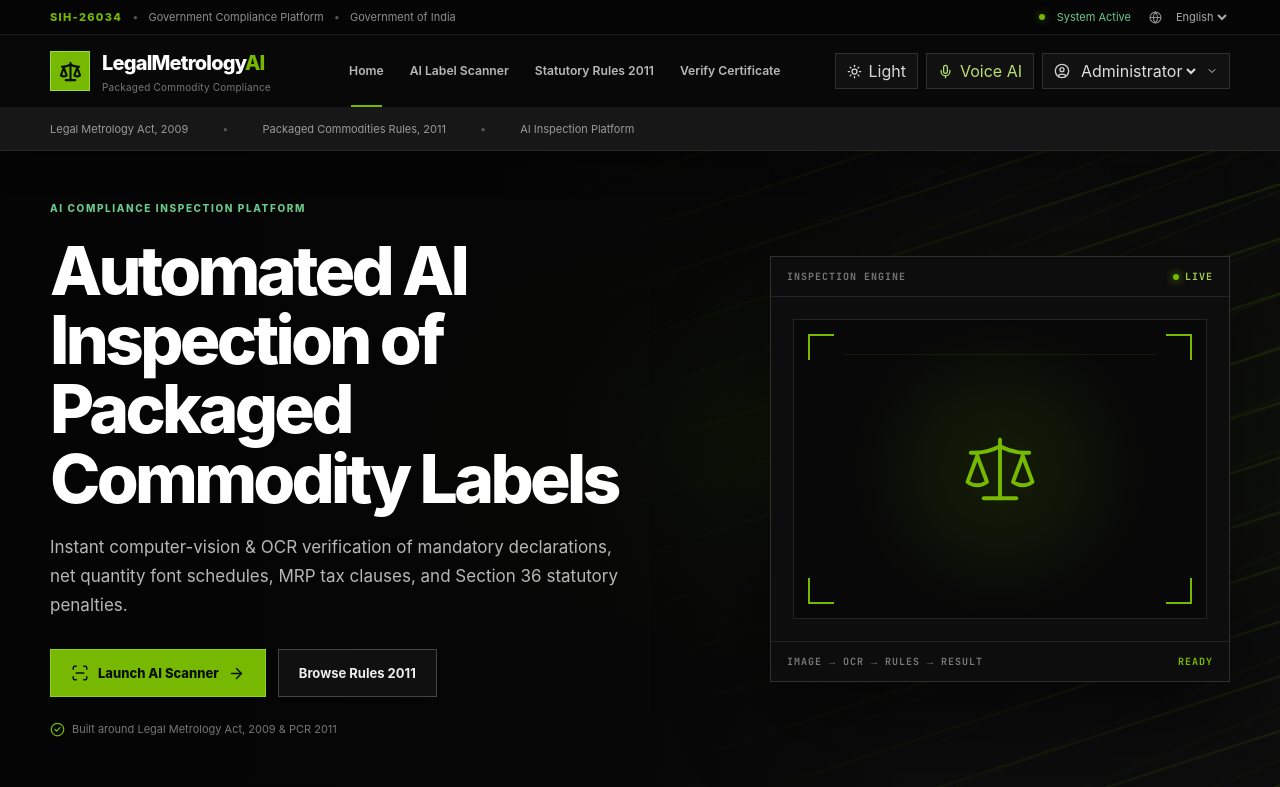
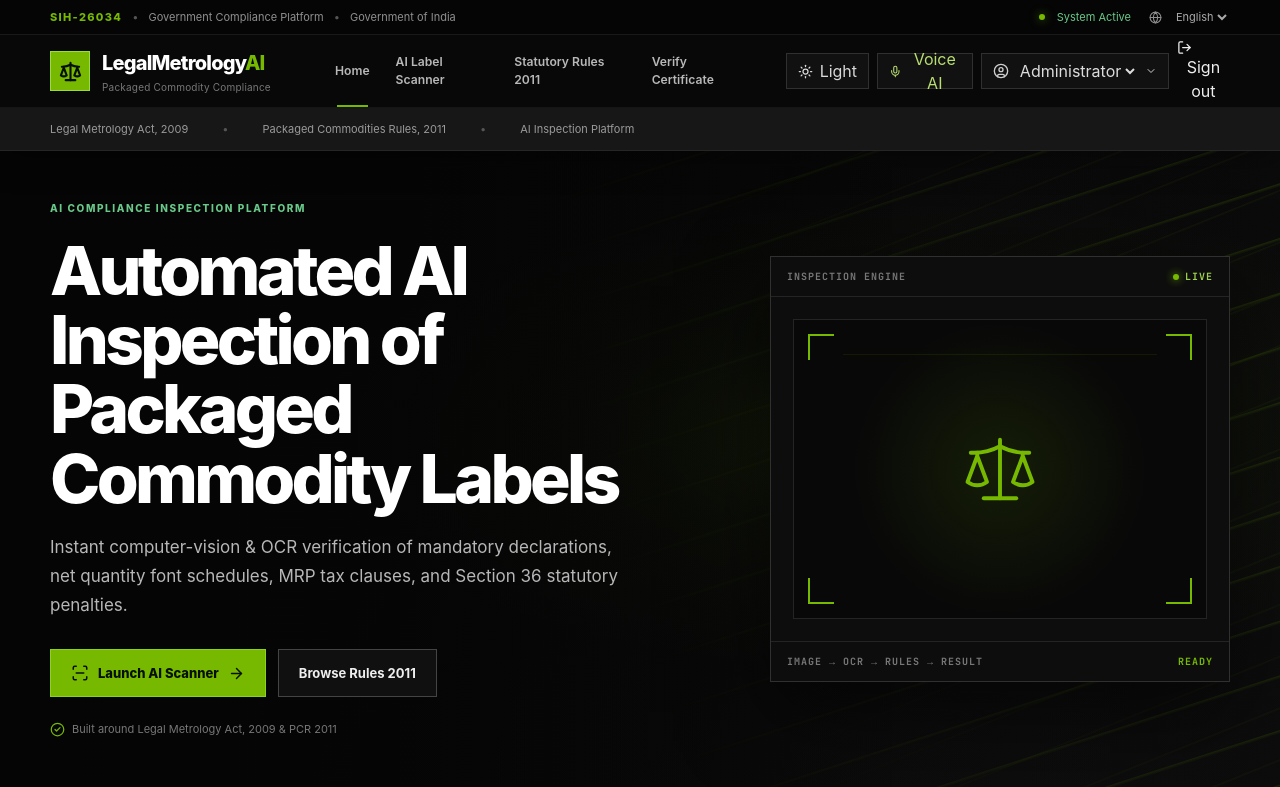
Before and after one commit to Newton-ns/inside-the-ai-min, a React (Vite) app: page / in a window 1280 px wide. Shown: the top 787 px of the page. Built offline with nearby package versions, Linux system fonts and the light colour scheme; sample sign-in values are in the browser's storage.

Commit message:
Add sign out control while preserving translated header

```diff
--- a/src/components/common/Header.tsx
+++ b/src/components/common/Header.tsx
@@ -2,15 +2,16 @@ import React from 'react';
 import { Link, useLocation } from 'react-router-dom';
 import { useAuth } from '../../context/AuthContext';
 import { useLanguage } from '../../context/LanguageContext';
-import { UserCircle, Mic, Globe, Scale, Sun, Moon, ChevronDown } from 'lucide-react';
+import { UserCircle, Mic, Globe, Scale, Sun, Moon, ChevronDown, LogOut } from 'lucide-react';
 import { UserRole } from '../../types';
 
 interface HeaderProps { onOpenVoiceAssistant?: () => void; theme?: 'dark' | 'light'; onToggleTheme?: () => void; }
 
 export const Header: React.FC<HeaderProps> = ({ onOpenVoiceAssistant, theme = 'dark', onToggleTheme }) => {
-  const { currentUser, switchRole } = useAuth();
+  const { currentUser, switchRole, logout } = useAuth();
   const { language, setLanguage, t } = useLanguage();
   const location = useLocation();
+  if (!currentUser) return null;
 
   const navLinks = [
     { to: '/', label: t.nav.home },
@@ -30,6 +31,7 @@ export const Header: React.FC<HeaderProps> = ({ onOpenVoiceAssistant, theme = 'd
     voice: language === 'en' ? 'Voice AI' : language === 'hi' ? 'वॉयस AI' : 'Voice AI',
     light: language === 'en' ? 'Light' : language === 'hi' ? 'लाइट' : 'லைட்',
     dark: language === 'en' ? 'Dark' : language === 'hi' ? 'डार्क' : 'டார்க்',
+    logout: language === 'en' ? 'Sign out' : language === 'hi' ? 'साइन आउट' : 'வெளியேறு',
     section1: language === 'en' ? 'Legal Metrology Act, 2009' : language === 'hi' ? 'विधिक मापविज्ञान अधिनियम, 2009' : 'சட்ட அளவியல் சட்டம், 2009',
     section2: language === 'en' ? 'Packaged Commodities Rules, 2011' : language === 'hi' ? 'पैकेज्ड वस्तुएं नियम, 2011' : 'பொட்டலப் பொருட்கள் விதிகள், 2011',
     section3: language === 'en' ? 'AI Inspection Platform' : language === 'hi' ? 'एआई निरीक्षण प्लेटफॉर्म' : 'AI ஆய்வு தளம்'
@@ -37,44 +39,17 @@ export const Header: React.FC<HeaderProps> = ({ onOpenVoiceAssistant, theme = 'd
 
   return (
     <header className="classic-header">
-      <div className="classic-govbar">
-        <div className="classic-container classic-govbar-inner">
-          <div className="classic-gov-left">
-            <span className="classic-code">SIH-26034</span><span className="classic-dot">•</span><span>{labels.govPlatform}</span><span className="classic-dot">•</span><span>{t.govIndia}</span>
-          </div>
-          <div className="classic-gov-right">
-            <span className="classic-status"><span className="classic-status-dot" /> {labels.systemActive}</span>
-            <div className="classic-language"><Globe size={13} /><select value={language} onChange={(e) => setLanguage(e.target.value as 'en' | 'hi' | 'ta')} aria-label="Language"><option value="en">English</option><option value="hi">हिन्दी</option><option value="ta">தமிழ்</option></select></div>
-          </div>
+      <div className="classic-govbar"><div className="classic-container classic-govbar-inner"><div className="classic-gov-left"><span className="classic-code">SIH-26034</span><span className="classic-dot">•</span><span>{labels.govPlatform}</span><span className="classic-dot">•</span><span>{t.govIndia}</span></div><div className="classic-gov-right"><span className="classic-status"><span className="classic-status-dot" /> {labels.systemActive}</span><div className="classic-language"><Globe size={13} /><select value={language} onChange={(e) => setLanguage(e.target.value as 'en' | 'hi' | 'ta')} aria-label="Language"><option value="en">English</option><option value="hi">हिन्दी</option><option value="ta">தமிழ்</option></select></div></div></div></div>
+      <div className="classic-nav"><div className="classic-container classic-nav-inner">
+        <Link to="/" className="classic-brand"><div className="classic-mark"><Scale size={23} strokeWidth={2.2} /></div><div><div className="classic-brand-name">LegalMetrology<span>AI</span></div><div className="classic-brand-sub">{labels.brandSub}</div></div></Link>
+        <nav className="classic-links" aria-label="Primary navigation">{navLinks.map((link) => { const active = link.to === '/' ? location.pathname === '/' : location.pathname === link.to || (link.to === '/verify' && location.pathname.startsWith('/verify/')); return <Link key={link.to} to={link.to} className={active ? 'active' : ''}>{link.label}</Link>; })}</nav>
+        <div className="classic-actions">
+          <button onClick={onToggleTheme} className="classic-theme-toggle" title={theme === 'dark' ? 'Switch to light mode' : 'Switch to dark mode'} aria-label={theme === 'dark' ? 'Switch to light mode' : 'Switch to dark mode'}>{theme === 'dark' ? <Sun size={15} /> : <Moon size={15} />}<span>{theme === 'dark' ? labels.light : labels.dark}</span></button>
+          <button onClick={onOpenVoiceAssistant} className="classic-voice" title={t.voice.title}><Mic size={15} /><span>{labels.voice}</span></button>
+          <div className="classic-role"><UserCircle size={16} /><select value={currentUser.role} onChange={(e) => switchRole(e.target.value as UserRole)} aria-label="Current role">{Object.entries(roleLabels).map(([role, label]) => <option key={role} value={role}>{label}</option>)}</select><ChevronDown size={12}/></div>
+          <button onClick={logout} className="classic-logout" title={labels.logout} aria-label={labels.logout}><LogOut size={15} /><span>{labels.logout}</span></button>
         </div>
-      </div>
-
-      <div className="classic-nav">
-        <div className="classic-container classic-nav-inner">
-          <Link to="/" className="classic-brand">
-            <div className="classic-mark"><Scale size={23} strokeWidth={2.2} /></div>
-            <div><div className="classic-brand-name">LegalMetrology<span>AI</span></div><div className="classic-brand-sub">{labels.brandSub}</div></div>
-          </Link>
-
-          <nav className="classic-links" aria-label="Primary navigation">
-            {navLinks.map((link) => {
-              const active = link.to === '/'
-                ? location.pathname === '/'
-                : location.pathname === link.to || (link.to === '/verify' && location.pathname.startsWith('/verify/'));
-              return <Link key={link.to} to={link.to} className={active ? 'active' : ''}>{link.label}</Link>;
-            })}
-          </nav>
-
-          <div className="classic-actions">
-            <button onClick={onToggleTheme} className="classic-theme-toggle" title={theme === 'dark' ? 'Switch to light mode' : 'Switch to dark mode'} aria-label={theme === 'dark' ? 'Switch to light mode' : 'Switch to dark mode'}>
-              {theme === 'dark' ? <Sun size={15} /> : <Moon size={15} />}<span>{theme === 'dark' ? labels.light : labels.dark}</span>
-            </button>
-            <button onClick={onOpenVoiceAssistant} className="classic-voice" title={t.voice.title}><Mic size={15} /><span>{labels.voice}</span></button>
-            <div className="classic-role"><UserCircle size={16} /><select value={currentUser.role} onChange={(e) => switchRole(e.target.value as UserRole)} aria-label="Current role">{Object.entries(roleLabels).map(([role, label]) => <option key={role} value={role}>{label}</option>)}</select><ChevronDown size={12}/></div>
-          </div>
-        </div>
-      </div>
-
+      </div></div>
       <div className="classic-sectionbar"><div className="classic-container classic-sectionbar-inner"><span>{labels.section1}</span><span>{labels.section2}</span><span>{labels.section3}</span></div></div>
     </header>
   );
```
